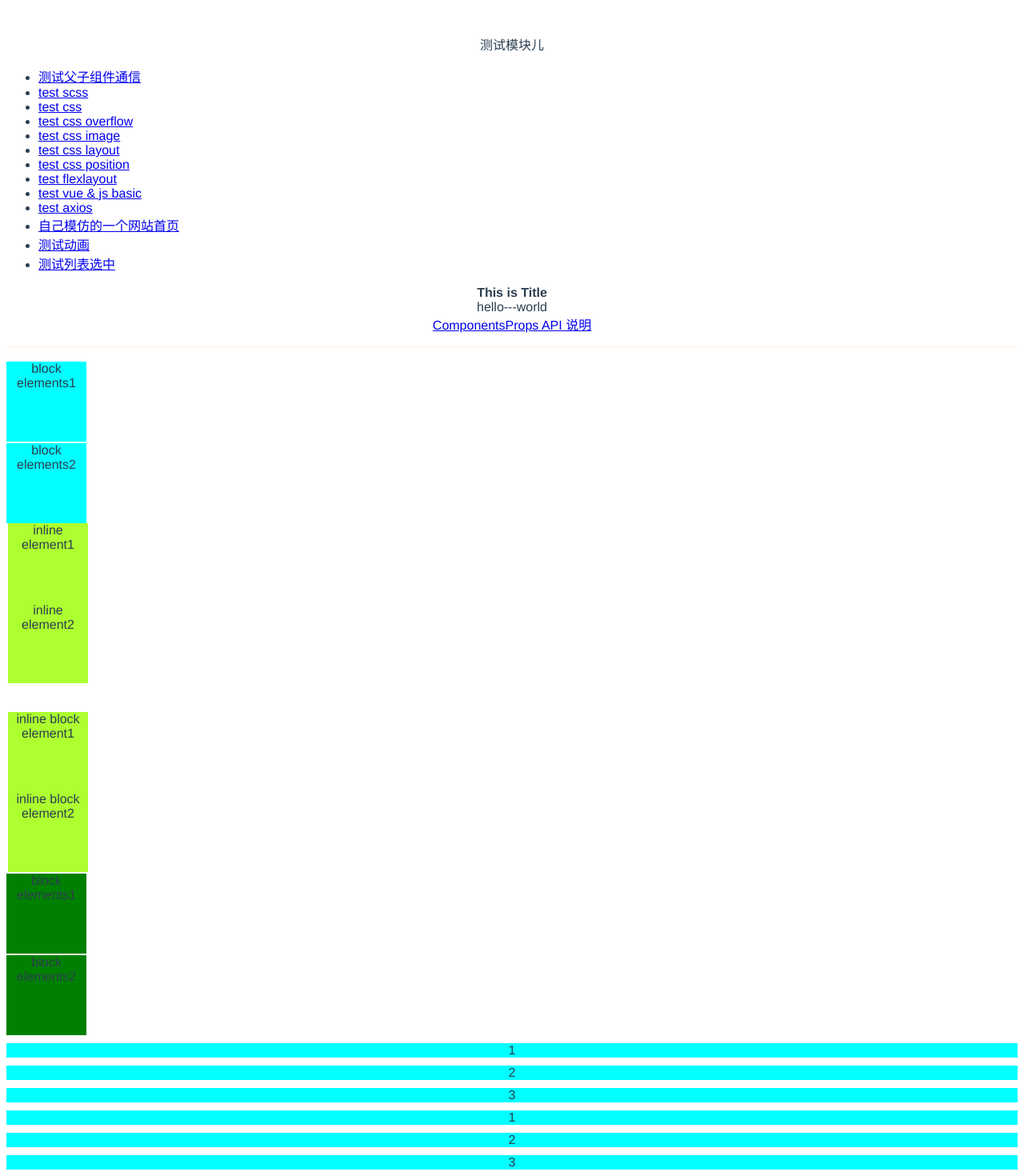
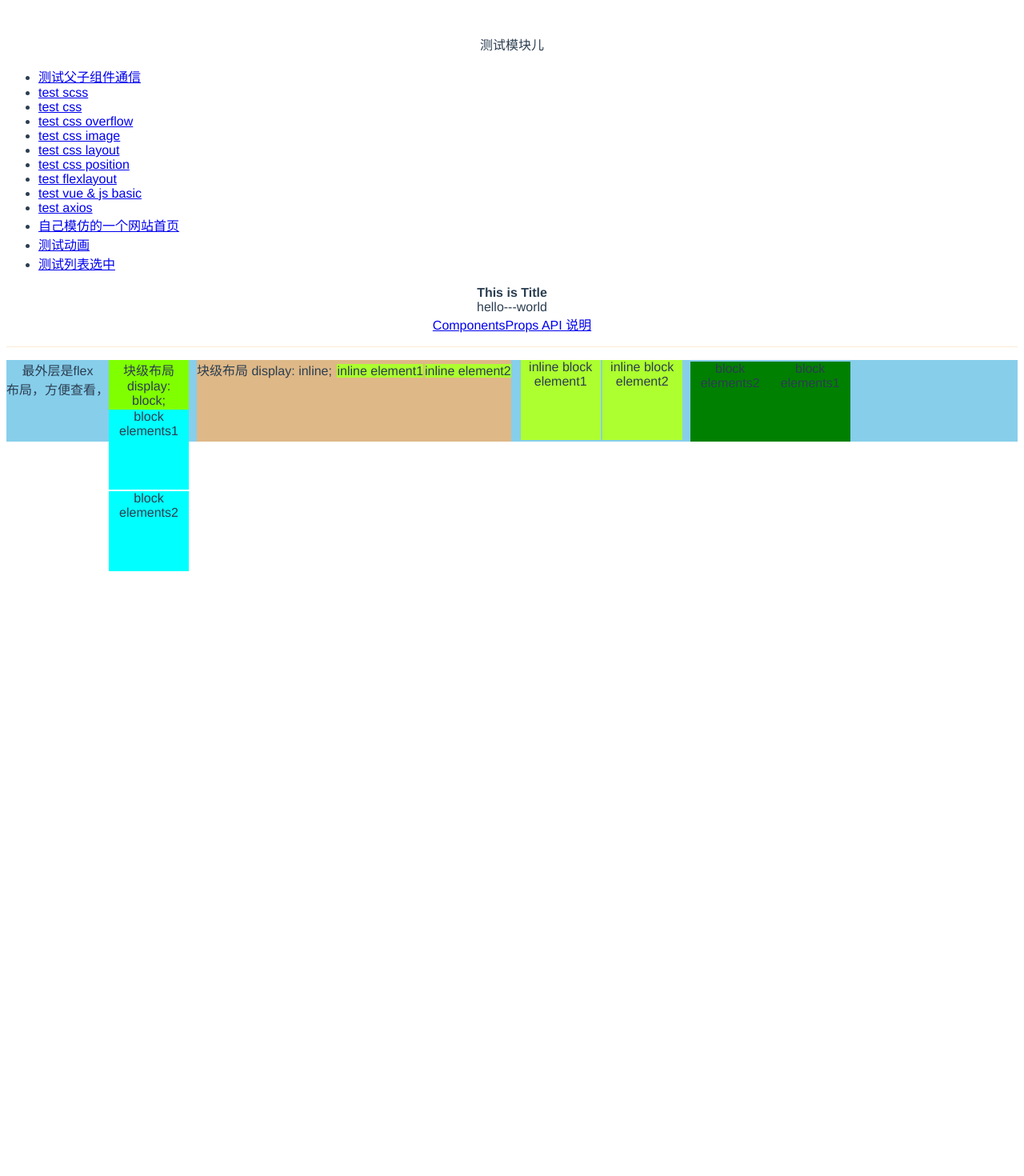
Before and after one commit to fanthus/vue-practice, a Vue app: page /testcsslayout in a window 1280 px wide. Shown: the part 17-1487 px from the top of the page at 80% size. After the commit the page ends 800 px from the top, so only its background shows below. Built offline with nearby package versions, Linux system fonts and the light colour scheme.

Commit message:
feat: 更新布局文件

```diff
--- a/src/components/TestCSSLayout.vue
+++ b/src/components/TestCSSLayout.vue
@@ -1,35 +1,41 @@
 <template>
   <div class="container">
+    最外层是flex<br>布局，方便查看，
+    <div class="block-container">
+      块级布局 display: block;
       <div class="block-ele">block elements1</div>
       <div class="block-ele">block elements2</div>
+    </div>
+    <div class="inline-ele-container">
+      块级布局 display: inline;
       <div class="inline-ele">inline element1</div>
       <div class="inline-ele">inline element2</div>
-    <br>
-    <br>
+    </div>
+    <div class="inline-block-ele-container">
       <div class="inline-block-ele">inline block element1</div>
       <div class="inline-block-ele">inline block element2</div>
+    </div>
+    <div class="block-ele-float-container">
       <div class="block-ele-float">block elements1</div>
       <div class="block-ele-float">block elements2</div>
-
-    <div class="block-container">
-      <div class="item">1</div>
-      <div class="item">2</div>
-      <div class="item">3</div>
-    </div>
-    <div class="flex-container">
-      <div class="item">1</div>
-      <div class="item">2</div>
-      <div class="item">3</div>
     </div>
   </div>
 </template>
 
-<script> </script>
+<script>
+</script>
 
-<style>
+<style lang="scss" scoped>
 
-
-
+.container {
+  display: flex;
+  flex-direction: row;
+  background-color: skyblue;
+}
+.block-container {
+  width: 100px;
+  height: 100px;
+  background-color: chartreuse;
   /* block 1.换行 2.width height 生效 */
   .block-ele {
     display: block;
@@ -38,7 +44,11 @@
     margin-top: 2px;
     background-color: aqua;
   }
+}
 
+.inline-ele-container {
+  margin-left: 10px;
+  background-color: burlywood;
   /* inline 1.不换行 2.width height 不生效 */
   .inline-ele {
     display: inline;
@@ -47,7 +57,10 @@
     margin-left: 2px;
     background-color: greenyellow;
   }
+}
 
+.inline-block-ele-container {
+  margin-left: 10px;
   /* inline 1.不换行 2.width height 生效 */
   .inline-block-ele {
     display: inline-block;
@@ -56,8 +69,10 @@
     margin-left: 2px;
     background-color: greenyellow;
   }
+}
 
-
+.block-ele-float-container {
+  margin-left: 10px;
   .block-ele-float {
     display: block;
     width: 100px;
@@ -66,17 +81,10 @@
     float: inline-end;
     background-color: green;
   }
+}
 
 .block-container {
   display: block;
 }
 
-.flex-container {
-  display: flex;
-}
-
-.item {
-  background-color: gainsboro;
-}
-
 </style>
```
Lines whose indentation alone changed are shown as unchanged.
